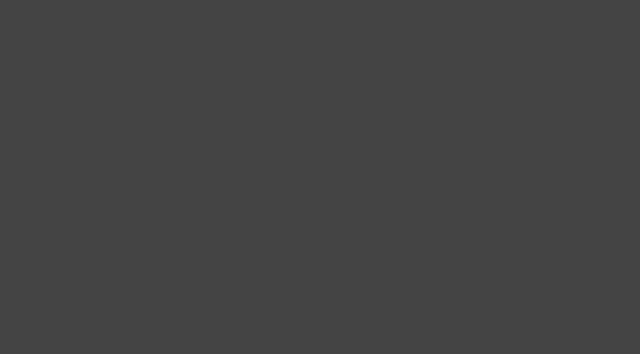
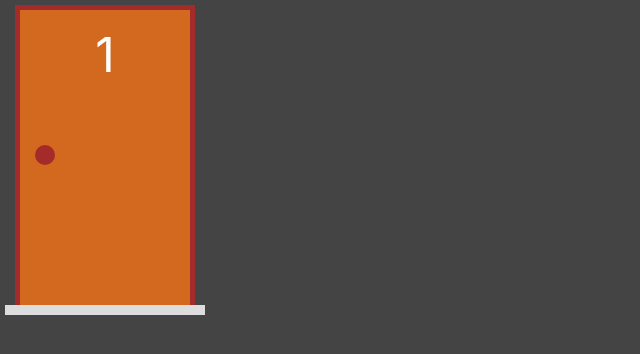
Before and after one commit to Thiagooffice/Problema-de-Monty-Hall--Porta-Premiada-, a Next.js app: page / in a window 1280 px wide. Shown: the top 354 px of the page, without its empty margins (0-640 px from the left). Built offline with nearby package versions, Linux system fonts and the light colour scheme.

Commit message:
Criando componentes e criação da classe Porta

```diff
--- /dev/null
+++ b/components/Porta.tsx
@@ -0,0 +1,24 @@
+import PortaModel from '../model/porta'
+import styles from '../styles/Porta.module.css'
+
+interface PortaProps{
+    porta: PortaModel
+}
+
+export default function Porta(props: PortaProps) {
+    const {porta} = props
+
+    const selecionada = porta.selecionada ? styles.selecionada : ""
+
+    return (
+        <div className={styles.area}>
+            <div className={`${styles.estrutura} ${selecionada}`}>
+                <div className={styles.porta}>
+                    <div className={styles.numero}>{porta.numero}</div>
+                    <div className={styles.macaneta}></div>
+                </div>
+            </div>
+            <div className={styles.chao}></div>
+        </div>
+    )
+}
--- /dev/null
+++ b/model/porta.ts
@@ -0,0 +1,39 @@
+export default class PortaModel {
+    #numero: number
+    #temPresente: boolean
+    #selecionada: boolean
+    #aberta: boolean
+
+    constructor(numero: number, temPresente = false, selecionada = false, aberta = false){
+    this.#numero = numero
+    this.#temPresente = temPresente
+    this.#selecionada = selecionada
+    this.#aberta = aberta
+    }
+    get numero(){
+        return this.#numero
+    }
+    get temPresente(){
+        return this.#temPresente
+    }
+    get selecionada(){
+        return this.#selecionada
+    }
+    get aberta(){
+        return this.#aberta
+    }
+
+    desselecionar(){
+        const selecionada = false
+        return new PortaModel(this.numero, this.temPresente, selecionada, this.aberta)
+    }
+
+    alternarSelecao(){
+        const selecionada = !this.selecionada
+        return new PortaModel(this.numero, this.temPresente, selecionada, this.aberta)
+    }
+    abrir(){
+        const aberta = true
+        return new PortaModel(this.numero, this.temPresente, this.selecionada, aberta)
+    }
+}
--- a/package.json
+++ b/package.json
@@ -13,7 +13,9 @@
     "react-dom": "17.0.2"
   },
   "devDependencies": {
+    "@types/react": "^17.0.35",
     "eslint": "7",
-    "eslint-config-next": "12.0.4"
+    "eslint-config-next": "12.0.4",
+    "typescript": "^4.5.2"
   }
 }
--- a/pages/index.jsx
+++ b/pages/index.jsx
@@ -1,8 +1,15 @@
+import { useState } from "react";
+import Porta from "../components/Porta";
+import PortaModel from "../model/porta";
 
 export default function Home() {
+
+  const [p1, setP1] = useState(new PortaModel(1))
+
+
   return (
-    <div>
-
+    <div style={{ display: "flex" }}>
+      <Porta porta={p1} />
     </div>
   )
 }
--- /dev/null
+++ b/styles/Porta.module.css
@@ -0,0 +1,53 @@
+.area{
+    display: flex;
+    position: relative;
+    flex-direction: column;
+    align-items: center;
+    width: var(--area-porta-largura);
+    height: var(--are-porta-altura);
+    margin: 5px;
+}
+.estrutura{
+    display: flex;
+    flex-grow: 1;
+    border-left: 5px solid brown;
+    border-top: 5px solid brown;
+    border-right: 5px solid brown;
+    width: 90%;
+}
+.porta{
+    display: flex;
+    flex-direction: column;
+    flex-grow: 1;
+    background-color: chocolate;
+    align-items: center;
+    padding: 15px;
+}
+.numero{
+    font-size: 3rem;
+}
+.macaneta{
+    top: calc(0.45 * var(--are-porta-altura));
+    align-self: flex-start;
+    position: absolute;
+    height: 20px;
+    width: 20px;
+    border-radius: 10px;
+    background-color: brown;
+}
+.chao{
+    height: 10px;
+    width: 100%;
+    background-color: #ddd;
+}
+.selecionada{
+    border-left: 5px solid yellow;
+    border-top: 5px solid yellow;
+    border-right: 5px solid yellow;
+}
+.selecionada .numero{
+    color: yellow;
+}
+.selecionada .macaneta{
+    background-color: yellow;
+}
--- a/styles/globals.css
+++ b/styles/globals.css
@@ -16,3 +16,8 @@
 * {
   box-sizing: border-box;
 }
+
+:root {
+  --are-porta-altura: 310px;
+  --area-porta-largura: 200px;
+}
```
Also changed, not shown: components/Presente.jsx (+11 -0 lines), styles/Presente.module.css (added, +29 -0 lines), tsconfig.json (added, +30 -0 lines), next-env.d.ts (added), 1 other file (tests, documents, lock files or other folders).
